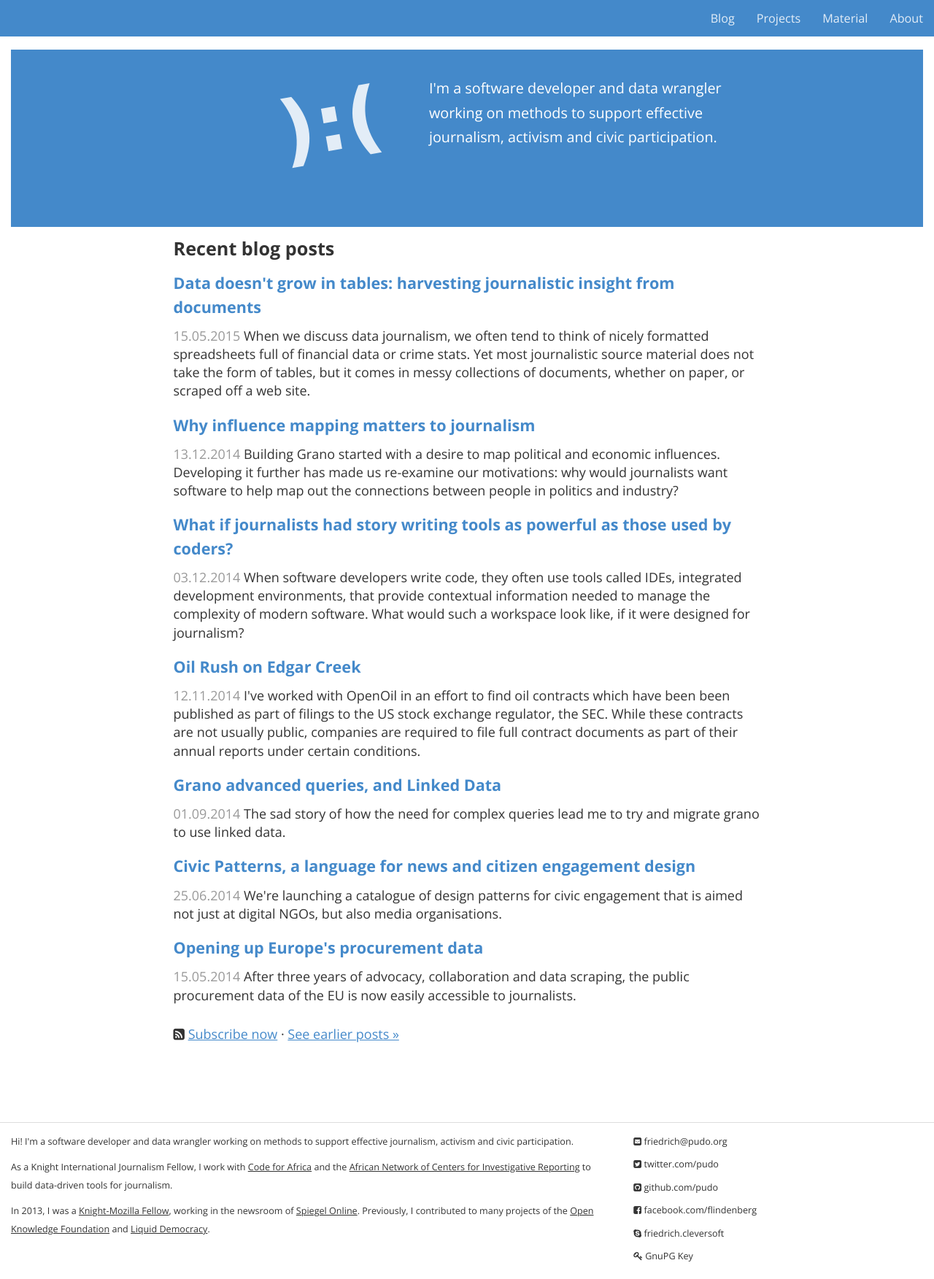
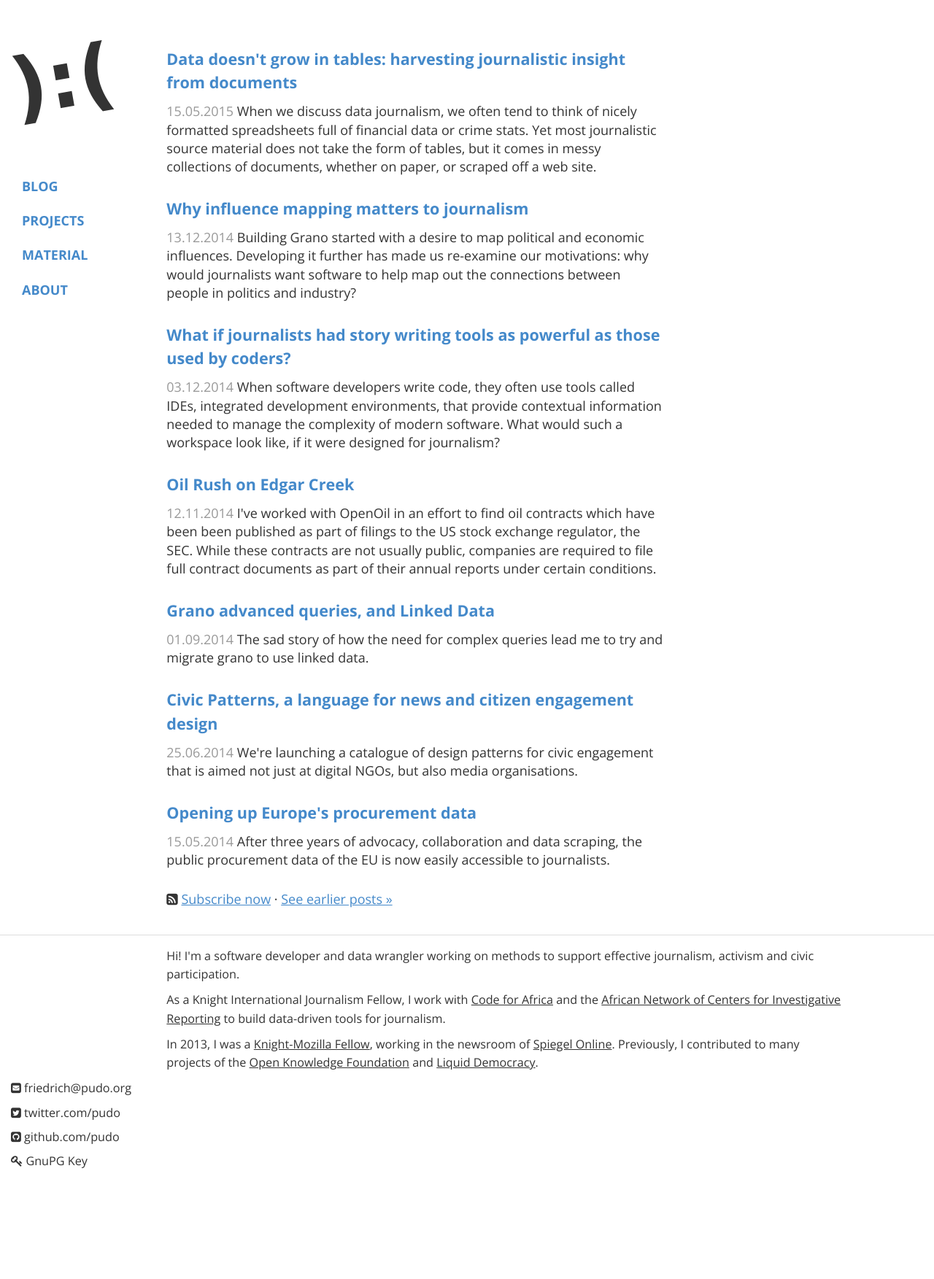
Before and after one commit to pudo/pudo.org, a Jekyll site: the page built from index.html, in a window 1280 px wide. Shown: the whole page at 73% size. Built offline with Jekyll 4.4.1, drawn with Linux system fonts in a browser that asks for light colours; nearby versions of some CDN libraries; Markdown is read by kramdown in place of the engine named in the settings; the list of posts is cut into pages by our own code; after the commit the page ends 1629 px from its top, so only the background shows below that.

Commit message:
Begin constructing a layout with a sidebar.

```diff
--- a/_includes/bio.html
+++ b/_includes/bio.html
@@ -1,11 +1,7 @@
-<h2><a name="bio"></a>About myself</h2>
-
-{% if include.short != 'true' %}
-  <p>
-      I'm a software developer and data wrangler working on
-      methods to support effective journalism, activism and civic participation.
-  </p>
-{% endif %}
+<p>
+  Hi! I'm a software developer and data wrangler working on
+  methods to support effective journalism, activism and civic participation.
+</p>
 <p>
   As a Knight International Journalism Fellow, I work with
   <a href="http://codeforafrica.org">Code for Africa</a> and the
--- a/_includes/logo.html
+++ /dev/null
@@ -1,2 +0,0 @@
-
-<div class="logo"><div>):(</div></div>
--- a/_includes/menu.html
+++ b/_includes/menu.html
@@ -1,5 +1,13 @@
 
-<div class="facet posts"><a href="/blog">Posts</a></div>
-<div class="facet projects"><a href="/projects">Projects</a></div>
-<div class="facet travel"><a href="/travel">Travel</a></div>
-<div class="facet contact"><a href="/contact.html">Contact</a></div>
+<div id="menu">
+
+  <div class="logo"><div>):(</div></div>
+
+  <ul class="nav nav-pills nav-stacked">
+    <li><a href="/blog">Blog</a></li>
+    <li><a href="/projects">Projects</a></li>
+    <li><a href="/material">Material</a></li>
+    <li><a href="/about">About</a></li>
+  </ul>
+
+</div>
--- a/_includes/nav.html
+++ /dev/null
@@ -1,27 +0,0 @@
-<nav class="navbar navbar-default navbar-static-top" role="navigation">
-  <div class="container-fluid">
-    <div class="navbar-header">
-      <button type="button" class="navbar-toggle" data-toggle="collapse"
-        data-target="#mainmenu">
-        <span class="sr-only">Toggle navigation</span>
-        <span class="icon-bar"></span>
-        <span class="icon-bar"></span>
-        <span class="icon-bar"></span>
-      </button>
-      {% if page.home != true %}
-      <a class="navbar-brand" href="/">
-        {% include logo.html %}
-      </a>
-      {% endif %}
-    </div>
-
-    <div class="collapse navbar-collapse" id="mainmenu">
-      <ul class="nav navbar-nav navbar-right">
-        <li><a href="/blog">Blog</a></li>
-        <li><a href="/projects">Projects</a></li>
-        <li><a href="/material">Material</a></li>
-        <li><a href="/about">About</a></li>
-      </ul>
-    </div>
-  </div>
-</nav>
--- a/_layouts/default.html
+++ b/_layouts/default.html
@@ -22,35 +22,21 @@
   </head>
   <body>
     <div id="page">
-      {% include nav.html %}
-
       <div id="airlock" class="container-fluid">
-        {{ content }}
+        <div class="row">
+          <div class="col-sm-10 col-sm-push-2">{{ content }}</div>
+          <div class="col-sm-2 col-sm-pull-10">{% include menu.html %}</div>
+        </div>
       </div>
     </div>
 
     <footer class="hidden-print">
       <div class="container-fluid">
         <div class="row">
-          <div class="col-md-8">
-            <p>
-              Hi! I'm a software developer and data wrangler working on
-              methods to support effective journalism, activism and civic participation.
-            </p>
-            <p>
-              As a Knight International Journalism Fellow, I work with
-              <a href="http://codeforafrica.org">Code for Africa</a> and the
-              <a href="http://investigativecenters.org">African Network of Centers for Investigative Reporting</a>
-              to build data-driven tools for journalism.
-            </p>
-            <p>
-              In 2013, I was a <a href="http://mozillaopennews.org">Knight-Mozilla Fellow</a>,
-              working in the newsroom of <a href="http://spiegel.de">Spiegel Online</a>.
-              Previously, I contributed to many projects of the <a href="http://okfn.org">Open
-              Knowledge Foundation</a> and <a href="http://liqd.net">Liquid Democracy</a>.
-            </p>
+          <div class="col-md-9 col-md-offset-2">
+            {% include bio.html %}
           </div>
-          <div class="col-md-4">
+          <div class="col-md-3">
             <ul>
               <li>
                 <a href="mailto:friedrich@pudo.org">
@@ -70,7 +56,7 @@
                   github.com/pudo
                 </a>
               </li>
-              <li>
+              <!--li>
                 <a href="https://facebook.com/flindenberg">
                   <i class="fa fa-facebook-square"></i>
                   facebook.com/flindenberg
@@ -81,7 +67,7 @@
                   <i class="fa fa-skype"></i>
                   friedrich.cleversoft
                 </a>
-              </li>
+              </li-->
               <li>
                 <a href="/about/key.gpg">
                   <i class="fa fa-key"></i>
--- a/about/index.html
+++ b/about/index.html
@@ -1,7 +1,10 @@
 ---
 layout: page
 title: "Friedrich Lindenberg"
-description: "Bio for Friedrich Lindenberg, a software developer and data wrangler working on tools and methods for effective journalism and civic participation."
+description: >
+  Bio for Friedrich Lindenberg, a software developer and data wrangler
+  working on tools and methods for effective journalism and civic
+  participation.
 ---
 
 <p class="clean">
--- a/assets/style/style.scss
+++ b/assets/style/style.scss
@@ -22,6 +22,7 @@ $light-font-color: #999;
   @include plainfont();
   line-height: 1.5em;
   margin-bottom: 0.6em;
+  font-weight: 900;
 
   a {
     text-decoration: none;
@@ -44,14 +45,6 @@ h1, h2, h3, h4, h5, h6 {
   @include headerfont();
 }
 
-h1, h2 {
-  font-weight: 800;
-}
-
-h3, h4, h5, h6 {
-  font-weight: 800;
-}
-
 a {
   color: $primary-color;
   text-decoration: underline;
@@ -72,10 +65,11 @@ code {
 
 // Logo
 .logo {
+  margin-top: 0.5em;
   font-family: Verdana, sans-serif;
-  font-size: 1.2em;
+  font-size: 6em;
   font-weight: 900;
-  height: 1em;
+  height: 1.1em;
   width: 1.6em;
   position: relative;
   display: inline-block;
@@ -94,56 +88,19 @@ code {
 
 #page {
   background-color: white;
-  padding: 0 0 2em 0;
+  padding: 2em 0 2em 0;
 }
 
 
 /* Navbar area */
-
-.navbar.navbar-default {
-  @include plainfont();
-  font-size: 0.9em;
-  background-color: $primary-color;
-  border-bottom: 0px solid #ddd;
-  color: white;
-  margin-bottom: 0;
-
-  .navbar-brand {
+#menu {
+  li {
+    font-weight: 800;
+    text-transform: uppercase;
     a {
-      color: white;
       text-decoration: none;
     }
-
-    a:hover {
-      color: white;
-    }
   }
-
-  a, li a {
-    color: lighten($primary-color, 40%);
-    text-decoration: none;
-  }
-
-  a:hover, li a:hover {
-    color: white;
-    text-decoration: underline;
-  }
-
-  button.navbar-toggle {
-    border: 0;
-    .icon-bar {
-      background-color: white;
-    }
-
-    &:hover {
-      color: white;
-    }
-  }
-
-  .navbar-collapse {
-    border-top: 0;
-  }
-
 }
 
 /* Home page intro */
@@ -174,12 +131,13 @@ code {
 
 footer {
   $col: #333;
+  @include plainfont();
+
   margin: 2em 0 1m 0;
   padding: 1em 0 1em 0;
   color: $col;
-  @include plainfont();
   border-top: 1px solid #ddd;
-  font-size: 0.7em;
+  font-size: 0.9em;
 
   a {
     text-decoration: underline;
@@ -217,12 +175,12 @@ footer {
   }
 
   h2 {
-    margin: 0 0 0.5em 0;
+    margin: 0.5em 0 0.5em 0;
     font-size: 1.4em;
   }
 
   h3 {
-    margin: 0 0 0.5em 0;
+    margin: 0.5em 0 0.5em 0;
     font-size: 1.2em;
   }
 
--- a/index.html
+++ b/index.html
@@ -8,35 +8,22 @@ description: >
 home: true
 ---
 
-<div class="intro">
-  <div class="container">
 <div class="row">
-      <div class="col-md-5 logo-section">
-        {% include logo.html %}
-      </div>
-      <div class="col-md-7 text-section">
-        I'm a software developer and data wrangler working on
-        methods to support effective journalism, activism and civic participation.
-      </div>
-    </div>
-  </div>
-</div>
-
-
-<div id="airlock" class="container">
-  <div class="row">
-    <div class="col-md-12" id="page">
-      <div class="section">
-          <h2>Recent blog posts</h2>
-
+  <div class="col-md-8 col-sm-12">
     <ul class="entries">
       {% for post in paginator.posts %}
         {% include postlink.html post=post %}
       {% endfor %}
     </ul>
+
     <i class="fa fa-rss-square"></i> <a href="/atom.xml">Subscribe now</a> &middot;
     <a href="/blog">See earlier posts &raquo;</a>
   </div>
+
+  <div class="col-md-4 hidden-sm hidden-xs">
+    <!--
+    I'm a software developer and data wrangler working on
+    methods to support effective journalism, activism and civic participation.
+    -->
   </div>
 </div>
-</div>
```
Also changed, not shown: other parts of index.html (+1 -1 lines). Lines whose indentation alone changed are shown as unchanged.
